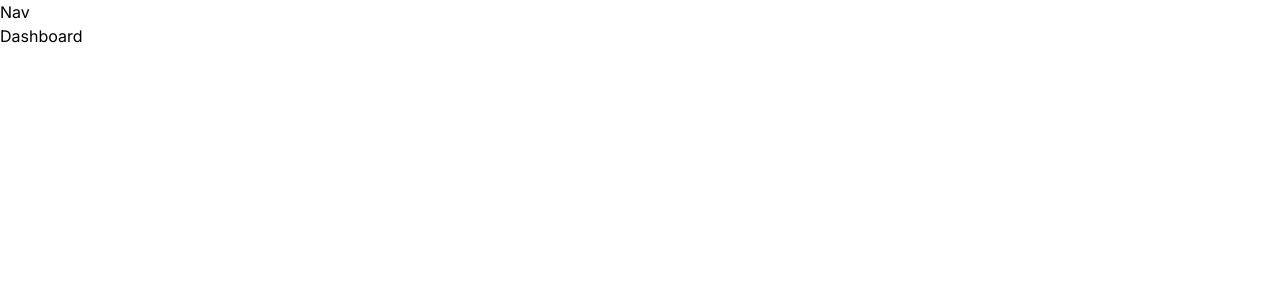
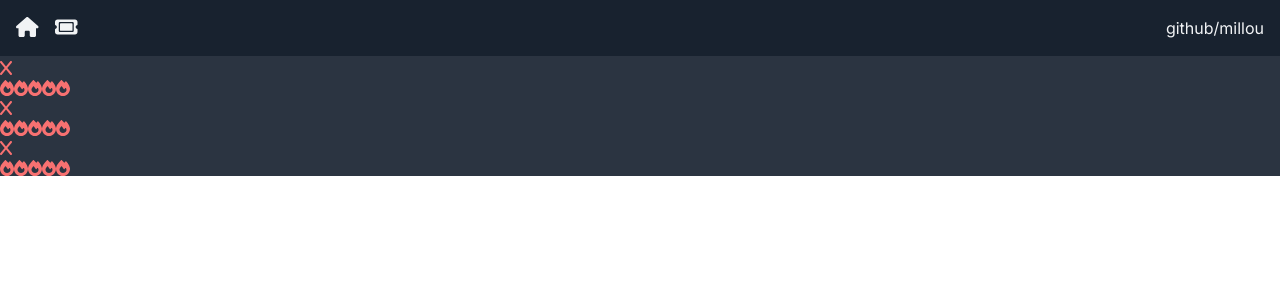
Before and after one commit to millouu/ticketly, a Next.js app: page / in a window 1280 px wide. Shown: the top 300 px of the page. Built offline with nearby package versions, Linux system fonts and the light colour scheme.

Commit message:
setting up tailwind and fontawesome

```diff
--- /dev/null
+++ b/app/(components)/DeleteBlock.jsx
@@ -0,0 +1,10 @@
+import { FontAwesomeIcon } from "@fortawesome/react-fontawesome"
+import {faX } from "@fortawesome/free-solid-svg-icons"
+
+const DeleteBlock = () => {
+  return (
+    <FontAwesomeIcon icon={faX} className="text-red-400 hover:cursor-pointer hover:text-red-200" />
+  )
+}
+
+export default DeleteBlock
--- a/app/(components)/Nav.jsx
+++ b/app/(components)/Nav.jsx
@@ -1,8 +1,23 @@
+import Link from "next/link"
+import { FontAwesomeIcon } from "@fortawesome/react-fontawesome";
+import {faHome, faTicket} from "@fortawesome/free-solid-svg-icons";
+
 const Nav = () => {
+
   return (
-    <div>
-      Nav
-    </div>
+    <nav className="flex flex-row justify-between bg-nav p-4">
+      <div className="flex items-center space-x-4">
+        <Link href="/">
+          <FontAwesomeIcon icon={faHome} className="icon"/>
+        </Link>
+        <Link href="/TicketPage/new">
+          <FontAwesomeIcon icon={faTicket} className="icon"/>
+        </Link>
+      </div>
+      <div>
+        <p className="text-default-text">github/millou</p>
+      </div>
+    </nav>
   )
 }
 
--- /dev/null
+++ b/app/(components)/PriorityDisplay.jsx
@@ -0,0 +1,15 @@
+import { FontAwesomeIcon } from "@fortawesome/react-fontawesome";
+import {faFire} from "@fortawesome/free-solid-svg-icons";
+const PriorityDisplay = () => {
+  return (
+    <div className="flex justify-start align-baseline">
+      <FontAwesomeIcon icon={faFire} className="text-red-400"/>
+      <FontAwesomeIcon icon={faFire} className="text-red-400"/>
+      <FontAwesomeIcon icon={faFire} className="text-red-400"/>
+      <FontAwesomeIcon icon={faFire} className="text-red-400"/>
+      <FontAwesomeIcon icon={faFire} className="text-red-400"/>
+    </div>
+  );
+};
+
+export default PriorityDisplay;
--- /dev/null
+++ b/app/(components)/TicketCard.jsx
@@ -0,0 +1,13 @@
+import DeleteBlock from "./DeleteBlock"
+import PriorityDisplay from "./PriorityDisplay"
+
+const TicketCard = () => {
+  return (
+    <div>
+          <DeleteBlock />
+          <PriorityDisplay />
+    </div>
+  )
+}
+
+export default TicketCard
--- a/app/globals.css
+++ b/app/globals.css
@@ -1,3 +1,12 @@
 @tailwind base;
 @tailwind components;
 @tailwind utilities;
+
+@layer components{
+    .icon{
+        @apply text-default-text text-xl;
+    }
+    .btn{
+        @apply hover:no-underline bg-blue-accent hover:bg-blue-accent-hover tracking-wider w-full text-center text-nav font-bold cursor-pointer uppercase px-4 py-2 rounded-md transition-colors block;
+    }
+}
--- a/app/layout.js
+++ b/app/layout.js
@@ -1,20 +1,27 @@
-import { Inter } from 'next/font/google'
-import './globals.css'
-import Nav from './(components)/Nav'
+import { Inter } from "next/font/google";
+import "./globals.css";
+import Nav from "./(components)/Nav";
 
-const inter = Inter({ subsets: ['latin'] })
+import { config } from "@fortawesome/fontawesome-svg-core";
+import "@fortawesome/fontawesome-svg-core/styles.css";
+config.autoAddCss = false;
+
+const inter = Inter({ subsets: ["latin"] });
 
 export const metadata = {
-  title: 'Ticketly',
-  description: 'Made with 💖 by Millie',
-}
+  title: "Ticketly",
+  description: "Made with 💖 by Millie",
+};
 
 export default function RootLayout({ children }) {
   return (
-    <html lang="en">
+    <html lang='en'>
       <body className={inter.className}>
-        <Nav/>
-        {children}</body>
+        <div className='flex flex-col h-screen max-h-screen'>
+          <Nav />
+          <div className="flex-row overflow-y-auto bg-page text-default-text">{children}</div>
+        </div>
+      </body>
     </html>
-  )
+  );
 }
--- a/app/page.jsx
+++ b/app/page.jsx
@@ -1,8 +1,12 @@
+import TicketCard from "./(components)/TicketCard"
 
 const Dashboard = () => {
   return (
     <div>
-      Dashboard
+      <TicketCard />
+      <TicketCard />
+      <TicketCard />
+
     </div>
   )
 }
--- a/tailwind.config.js
+++ b/tailwind.config.js
@@ -12,6 +12,15 @@ module.exports = {
         'gradient-conic':
           'conic-gradient(from 180deg at 50% 50%, var(--tw-gradient-stops))',
       },
+      colors: {
+        nav: "#18222f",
+        page: "#2b3441",
+        card: "#47566a",
+        "card-hover": "#4f5e74",
+        "default-text": '#f1f3f5',
+        "blue-accent": "#0084d4",
+        "blue-accent-hover": "#009fff"
+      }
     },
   },
   plugins: [],
```
Also changed, not shown: package.json (+7 -5 lines), 1 other file (tests, documents, lock files or other folders).
